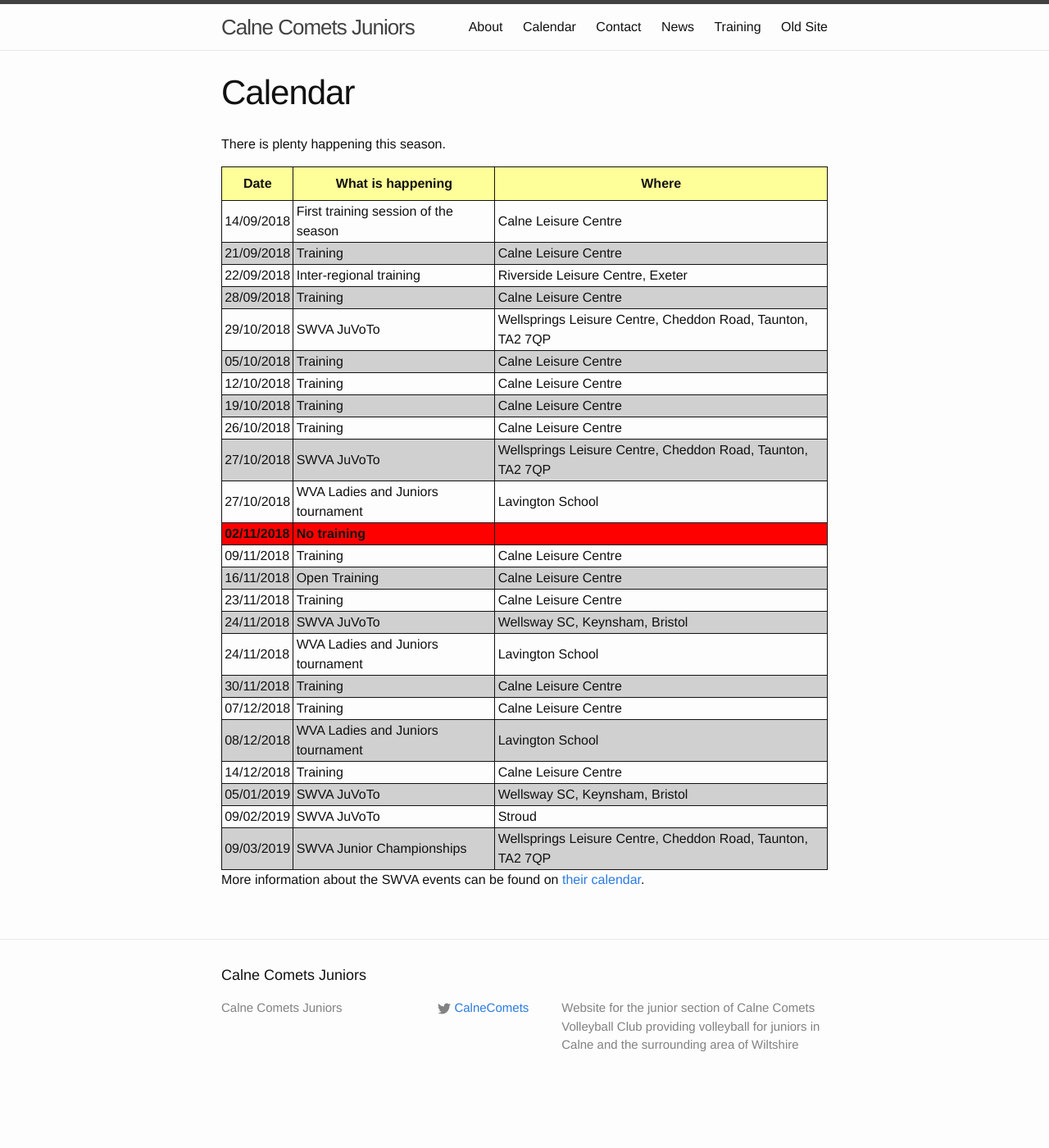
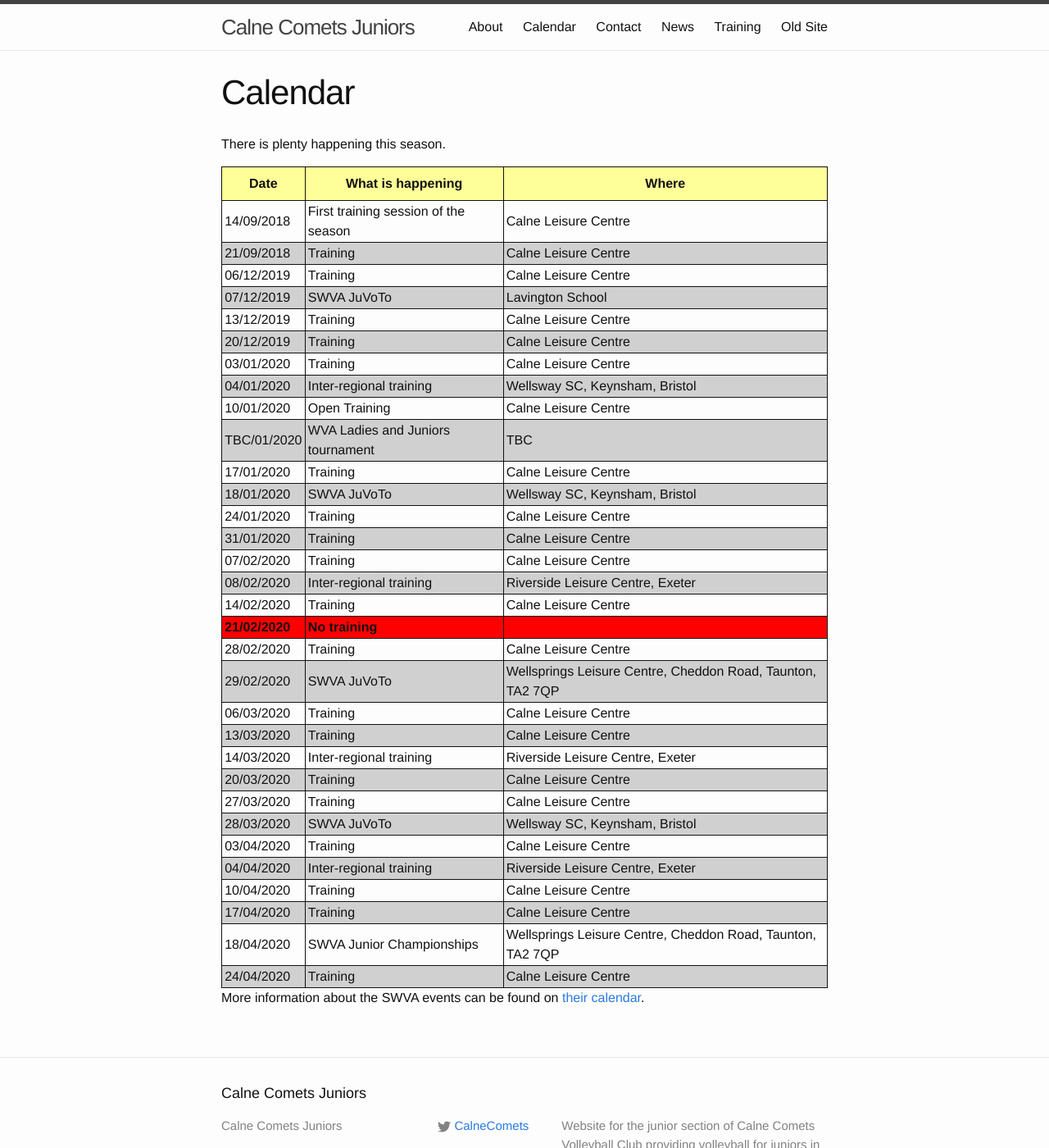
Before and after one commit to CalneComets/WebJuniors, a Jekyll site: the page built from calendar.md, in a window 1280 px wide and 1400 px high. Shown: the whole window at 82% size. Built offline with Jekyll 4.4.1, drawn with Linux system fonts in a browser that asks for light colours.

Commit message:
Updated the calendar for the 2019-20 season (but missing dates for Ladies and Juniors tournaments)

```diff
--- a/calendar.md
+++ b/calendar.md
@@ -11,28 +11,36 @@
 <tbody>
 <tr><td>14/09/2018</td><td>First training session of the season</td><td>Calne Leisure Centre</td></tr>
 <tr><td>21/09/2018</td><td>Training</td><td>Calne Leisure Centre</td></tr>
-<tr><td>22/09/2018</td><td>Inter-regional training</td><td>Riverside Leisure Centre, Exeter</td></tr>
-<tr><td>28/09/2018</td><td>Training</td><td>Calne Leisure Centre</td></tr>
-<tr><td>29/10/2018</td><td>SWVA JuVoTo</td><td>Wellsprings Leisure Centre, Cheddon Road, Taunton, TA2 7QP</td></tr>
-<tr><td>05/10/2018</td><td>Training</td><td>Calne Leisure Centre</td></tr>
-<tr><td>12/10/2018</td><td>Training</td><td>Calne Leisure Centre</td></tr>
-<tr><td>19/10/2018</td><td>Training</td><td>Calne Leisure Centre</td></tr>
-<tr><td>26/10/2018</td><td>Training</td><td>Calne Leisure Centre</td></tr>
-<tr><td>27/10/2018</td><td>SWVA JuVoTo</td><td>Wellsprings Leisure Centre, Cheddon Road, Taunton, TA2 7QP</td></tr>
-<tr><td>27/10/2018</td><td>WVA Ladies and Juniors tournament</td><td>Lavington School</td></tr>
-<tr class="warn"><td>02/11/2018</td><td>No training</td><td>&nbsp;</td></tr>
-<tr><td>09/11/2018</td><td>Training</td><td>Calne Leisure Centre</td></tr>
-<tr><td>16/11/2018</td><td>Open Training</td><td>Calne Leisure Centre</td></tr>
-<tr><td>23/11/2018</td><td>Training</td><td>Calne Leisure Centre</td></tr>
-<tr><td>24/11/2018</td><td>SWVA JuVoTo</td><td>Wellsway SC, Keynsham, Bristol</td></tr>
-<tr><td>24/11/2018</td><td>WVA Ladies and Juniors tournament</td><td>Lavington School</td></tr>
-<tr><td>30/11/2018</td><td>Training</td><td>Calne Leisure Centre</td></tr>
-<tr><td>07/12/2018</td><td>Training</td><td>Calne Leisure Centre</td></tr>
-<tr><td>08/12/2018</td><td>WVA Ladies and Juniors tournament</td><td>Lavington School</td></tr>
-<tr><td>14/12/2018</td><td>Training</td><td>Calne Leisure Centre</td></tr>
-<tr><td>05/01/2019</td><td>SWVA JuVoTo</td><td>Wellsway SC, Keynsham, Bristol</td></tr>
-<tr><td>09/02/2019</td><td>SWVA JuVoTo</td><td>Stroud</td></tr>
-<tr><td>09/03/2019</td><td>SWVA Junior Championships</td><td>Wellsprings Leisure Centre, Cheddon Road, Taunton, TA2 7QP</td></tr>
+<tr><td>06/12/2019</td><td>Training</td><td>Calne Leisure Centre</td></tr>
+<tr><td>07/12/2019</td><td>SWVA JuVoTo</td><td>Lavington School</td></tr>
+<tr><td>13/12/2019</td><td>Training</td><td>Calne Leisure Centre</td></tr>
+<tr><td>20/12/2019</td><td>Training</td><td>Calne Leisure Centre</td></tr>
+<tr><td>03/01/2020</td><td>Training</td><td>Calne Leisure Centre</td></tr>
+<tr><td>04/01/2020</td><td>Inter-regional training</td><td>Wellsway SC, Keynsham, Bristol</td></tr>
+<tr><td>10/01/2020</td><td>Open Training</td><td>Calne Leisure Centre</td></tr>
+<tr><td>TBC/01/2020</td><td>WVA Ladies and Juniors tournament</td><td>TBC</td></tr>
+<tr><td>17/01/2020</td><td>Training</td><td>Calne Leisure Centre</td></tr>
+<tr><td>18/01/2020</td><td>SWVA JuVoTo</td><td>Wellsway SC, Keynsham, Bristol</td></tr>
+<tr><td>24/01/2020</td><td>Training</td><td>Calne Leisure Centre</td></tr>
+<tr><td>31/01/2020</td><td>Training</td><td>Calne Leisure Centre</td></tr>
+<tr><td>07/02/2020</td><td>Training</td><td>Calne Leisure Centre</td></tr>
+<tr><td>08/02/2020</td><td>Inter-regional training</td><td>Riverside Leisure Centre, Exeter</td></tr>
+<tr><td>14/02/2020</td><td>Training</td><td>Calne Leisure Centre</td></tr>
+<tr class="warn"><td>21/02/2020</td><td>No training</td><td>&nbsp;</td></tr>
+<tr><td>28/02/2020</td><td>Training</td><td>Calne Leisure Centre</td></tr>
+<tr><td>29/02/2020</td><td>SWVA JuVoTo</td><td>Wellsprings Leisure Centre, Cheddon Road, Taunton, TA2 7QP</td></tr>
+<tr><td>06/03/2020</td><td>Training</td><td>Calne Leisure Centre</td></tr>
+<tr><td>13/03/2020</td><td>Training</td><td>Calne Leisure Centre</td></tr>
+<tr><td>14/03/2020</td><td>Inter-regional training</td><td>Riverside Leisure Centre, Exeter</td></tr>
+<tr><td>20/03/2020</td><td>Training</td><td>Calne Leisure Centre</td></tr>
+<tr><td>27/03/2020</td><td>Training</td><td>Calne Leisure Centre</td></tr>
+<tr><td>28/03/2020</td><td>SWVA JuVoTo</td><td>Wellsway SC, Keynsham, Bristol</td></tr>
+<tr><td>03/04/2020</td><td>Training</td><td>Calne Leisure Centre</td></tr>
+<tr><td>04/04/2020</td><td>Inter-regional training</td><td>Riverside Leisure Centre, Exeter</td></tr>
+<tr><td>10/04/2020</td><td>Training</td><td>Calne Leisure Centre</td></tr>
+<tr><td>17/04/2020</td><td>Training</td><td>Calne Leisure Centre</td></tr>
+<tr><td>18/04/2020</td><td>SWVA Junior Championships</td><td>Wellsprings Leisure Centre, Cheddon Road, Taunton, TA2 7QP</td></tr>
+<tr><td>24/04/2020</td><td>Training</td><td>Calne Leisure Centre</td></tr>
 </tbody>
 </table>
 
```
